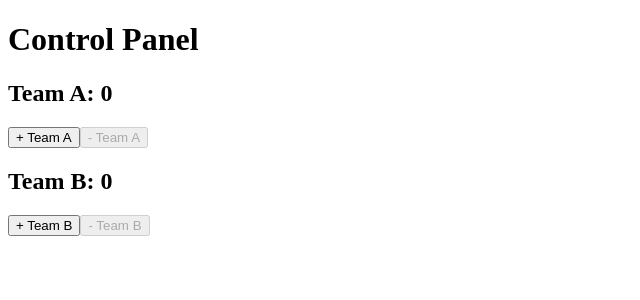
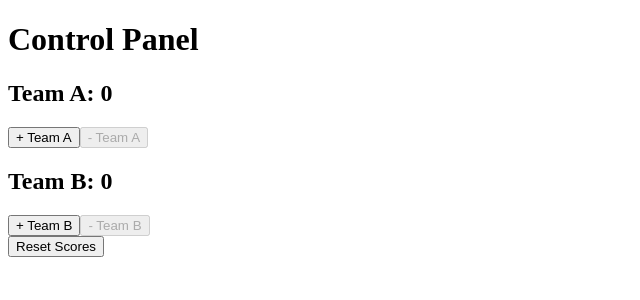
Before and after one commit to anukah/scoreboard, a Next.js app in the folder scoreboard-app/: page / in a window 1280 px wide. Shown: the top 300 px of the page, without its empty margins (0-640 px from the left). Built offline with nearby package versions, Linux system fonts and the light colour scheme.

Commit message:
feat/scores reset button

```diff
--- a/scoreboard-app/app/page.js
+++ b/scoreboard-app/app/page.js
@@ -5,7 +5,7 @@ import { useScore } from '../context/StoreContext';
 import styles from '../styles/Home.module.css';
 
 const Home = () => {
-  const { teamAScore, setTeamAScore, teamBScore, setTeamBScore } = useScore();
+  const { teamAScore, setTeamAScore, teamBScore, setTeamBScore, resetScores } = useScore();
 
   return (
     <div className={styles.container}>
@@ -43,6 +43,14 @@ const Home = () => {
             - Team B
           </button>
         </div>
+        <div className={styles.resetSection}>
+          <button
+            className={styles.button}
+            onClick={resetScores}
+          >
+            Reset Scores
+          </button>
+        </div>
       </div>
     </div>
   );
--- a/scoreboard-app/context/StoreContext.js
+++ b/scoreboard-app/context/StoreContext.js
@@ -27,8 +27,15 @@ export const ScoreProvider = ({ children }) => {
     localStorage.setItem('teamBScore', teamBScore);
   }, [teamAScore, teamBScore]);
 
+  const resetScores = () => {
+    setTeamAScore(0);
+    setTeamBScore(0);
+    localStorage.setItem('teamAScore', 0);
+    localStorage.setItem('teamBScore', 0);
+  };
+
   return (
-    <ScoreContext.Provider value={{ teamAScore, setTeamAScore, teamBScore, setTeamBScore }}>
+    <ScoreContext.Provider value={{ teamAScore, setTeamAScore, teamBScore, setTeamBScore, resetScores }}>
       {children}
     </ScoreContext.Provider>
   );
```
